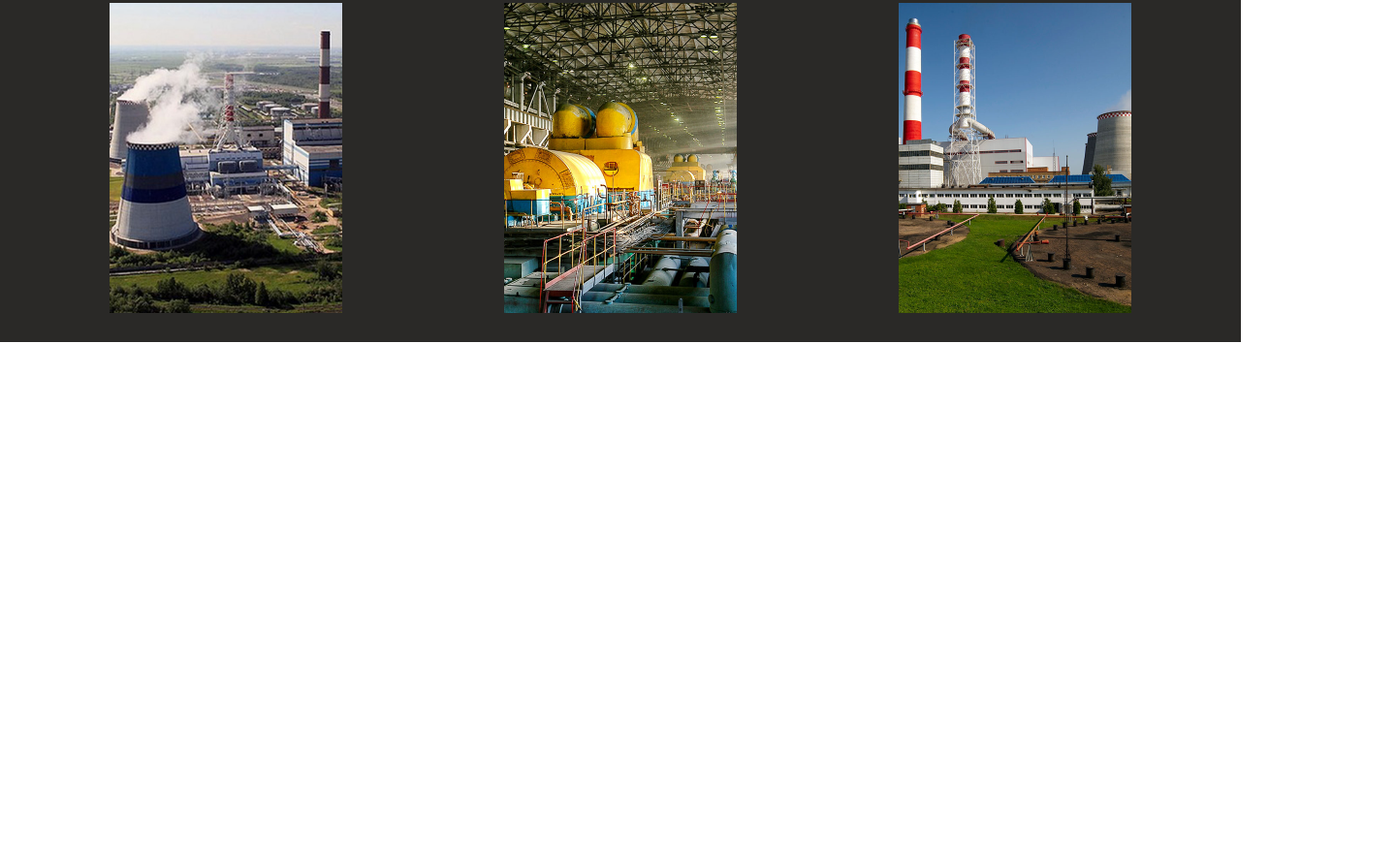
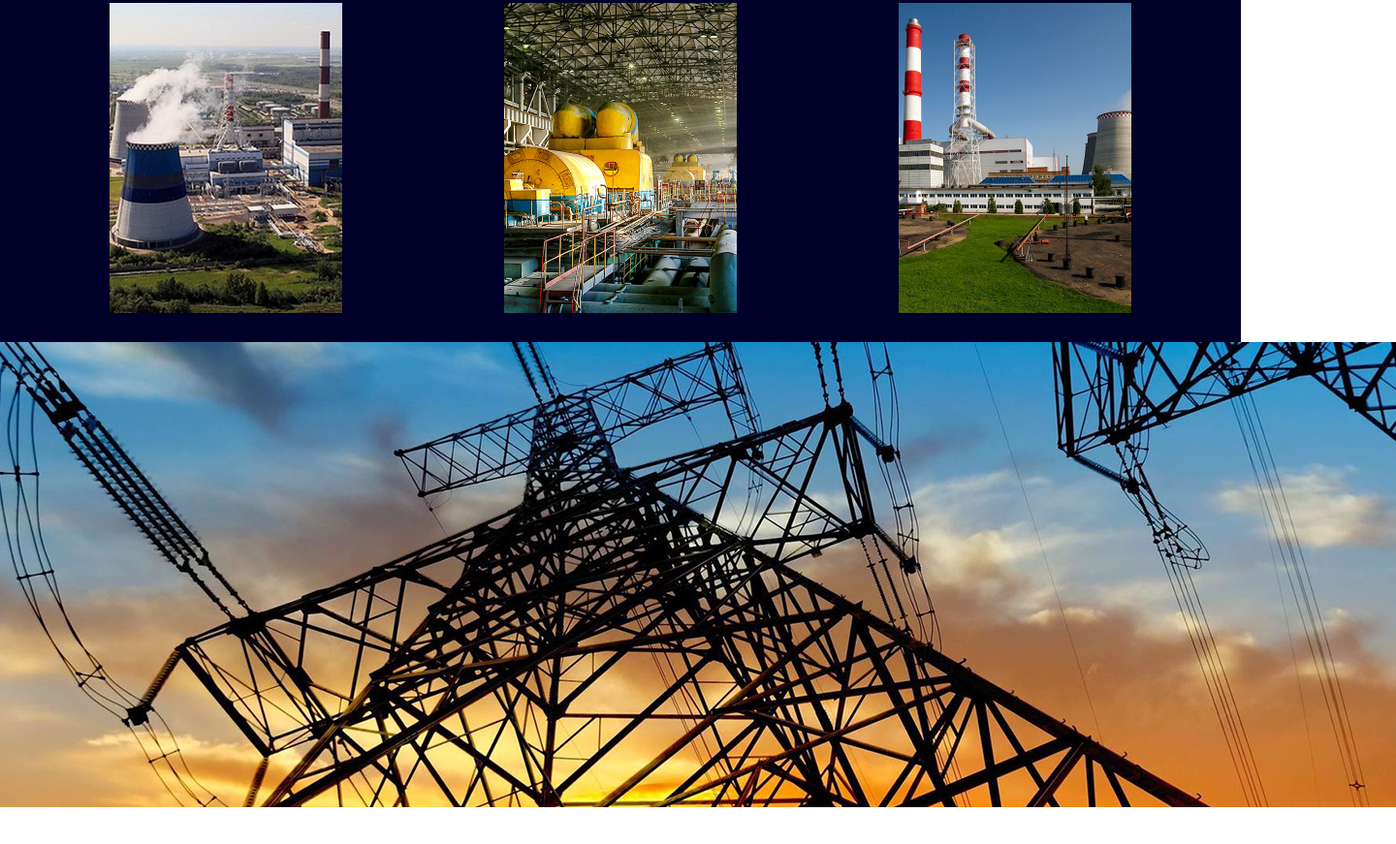
Before and after one commit to knnfmx/strenim, a plain HTML site: page index.html in a window 1280 px wide. Shown: the part 1269-2140 px from the top of the page at 97% size, 1440 px wide, since content can reach past the window. Before the commit the page ends 1802 px from the top, so only its background shows below. Drawn offline with Linux system fonts and the light colour scheme.

Commit message:
feat: add slider section

```diff
--- a/assets/stylesheets/style.css
+++ b/assets/stylesheets/style.css
@@ -5,8 +5,11 @@
   --color-light-blue-2: #00ffb9;
   --color-light-blue-3: #00e6dc;
   --color-light-blue-4: #0cc;
+  --color-gray: #666666;
   --color-text-white: #fff;
   --color-text-blue: #42a4e3;
+  --color-soft-white: #ffffff50;
+  --color-white: #ffffff;
   --overlay-color: #000000a6;
   --font-light: 300;
   --font-medium: 500;
@@ -233,7 +236,7 @@ section {
 /** Gallery */
 
 .gallery {
-  background-color: var(--bg-color-dark-gray);
+  background-color: var(--bg-color-dark-purple);
 }
 
 .gallery__preview {
@@ -298,3 +301,70 @@ section {
   padding: 0 20px;
   text-align: justify;
 }
+
+
+/** SLIDER */
+
+.slider {
+  background-color: var(--bg-color-dark-purple);
+}
+
+.slider__container {
+  width: 1440px;
+  height: 480px;
+  padding: 0;
+}
+
+.slider-controls {
+  display: flex;
+  align-items: center;
+  justify-content: center;
+  height: inherit;
+  width: 50px;
+  position: absolute;
+  background-color: transparent;
+  cursor: pointer;
+}
+
+.slider__img-container {
+  display: flex;
+  position: absolute;
+  width: inherit;
+  height: inherit;
+  z-index: 1;
+  overflow: hidden;
+}
+
+.slide-left {
+  top: 0;
+  left: 0;
+  z-index: 2;
+}
+
+.slide-right {
+  top: 0;
+  right: 0;
+  z-index: 2;
+}
+
+.slider-controls__icon {
+  width: 30px;
+  height: 39px;
+  fill: transparent;
+  cursor: pointer;
+}
+
+.slider__container:hover .slider-controls__icon {
+  fill: var(--color-soft-white)
+}
+
+.slide-left:hover {
+  background: linear-gradient(to right, var(--bg-color-dark-purple), transparent) ;
+}
+.slide-right:hover {
+  background: linear-gradient(to right, transparent, var(--bg-color-dark-purple)) ;
+}
+
+.slider-controls:hover .slider-controls__icon {
+  fill: var(--color-white);
+}
--- a/index.html
+++ b/index.html
@@ -69,7 +69,7 @@
             </svg>
           </button>
         </div>
-        <img class="top-description__img" src="#" alt="фото труб">
+        <img class="top-description__img" src="assets/images/main-3.png" alt="фото труб">
       </div>
     </section>
     <section class="animated-atom__wrapper">
@@ -130,7 +130,23 @@
       </div>
     </section>
     <section class="slider">
-      <div class="slider__container container"></div>
+      <div class="slider__container container">
+        <div class="slider__img-container">
+          <img src="assets/images/slider3.jpg" alt="slider">
+          <img src="assets/images/slider4.jpg" alt="slider">
+          <img src="assets/images/slider5.jpg" alt="slider">
+        </div>
+        <div class="slider-controls slide-left">
+          <svg class="slider-controls__icon icon-left" viewBox="0 0 26 39" fill="none" xmlns="http://www.w3.org/2000/svg">
+            <path d="M25.9913 3.24993C25.9913 3.56219 25.8125 3.91383 25.545 4.14844L8.00063 19.4998L25.545 34.8511C25.8131 35.0857 25.9913 35.4368 25.9913 35.7496C25.9913 36.0624 25.8125 36.4135 25.545 36.6481L23.3131 38.601C23.045 38.8356 22.6438 38.9915 22.2863 38.9915C21.9288 38.9915 21.5275 38.8351 21.2594 38.601L0.455627 20.3977C0.187502 20.1631 0.00937653 19.812 0.00937653 19.4992C0.00937653 19.1864 0.188127 18.8353 0.455627 18.6007L21.2594 0.397427C21.5275 0.162818 21.9288 0.00695801 22.2863 0.00695801C22.6438 0.00695801 23.045 0.163365 23.3131 0.397427L25.545 2.35032C25.8131 2.58493 25.9913 2.89719 25.9913 3.24883V3.24993Z"/>
+          </svg>
+        </div>
+        <div class="slider-controls slide-right">
+          <svg class="slider-controls__icon icon-right" viewBox="0 0 30 39" fill="none" xmlns="http://www.w3.org/2000/svg">
+            <path d="M29.6512 19.4997C29.6512 19.812 29.4517 20.1636 29.1531 20.3982L5.93029 38.6015C5.63098 38.8361 5.18308 38.992 4.78401 38.992C4.38494 38.992 3.93703 38.8356 3.63773 38.6015L1.14633 36.6486C0.847031 36.414 0.648193 36.1017 0.648193 35.7501C0.648193 35.4378 0.847728 35.0862 1.14633 34.8516L20.7308 19.5003L1.14633 4.14894C0.847031 3.91433 0.648193 3.56323 0.648193 3.25042C0.648193 2.93761 0.847728 2.58651 1.14633 2.3519L3.63773 0.399014C3.93703 0.164405 4.38494 0.00854492 4.78401 0.00854492C5.18308 0.00854492 5.63098 0.164952 5.93029 0.399014L29.1531 18.6023C29.4524 18.8369 29.6512 19.188 29.6512 19.5008V19.4997Z"/>
+          </svg>
+        </div>
+      </div>
     </section>
     <section class="contacts">
       <div class="contacts__container container"></div>
```
Also changed, not shown: assets/icons/slide-left.svg (added), assets/icons/slide-right.svg (added), assets/images/main-3.png (added), assets/images/png-clipart-fossil-fuel-power-station-coal-boiler-thermal-power-station-power-plant-miscellaneous-electricity.png (added), assets/images/slider2.jpg (added), assets/images/slider3.jpg (added), assets/images/slider4.jpg (added), assets/images/slider5.jpg (added).
